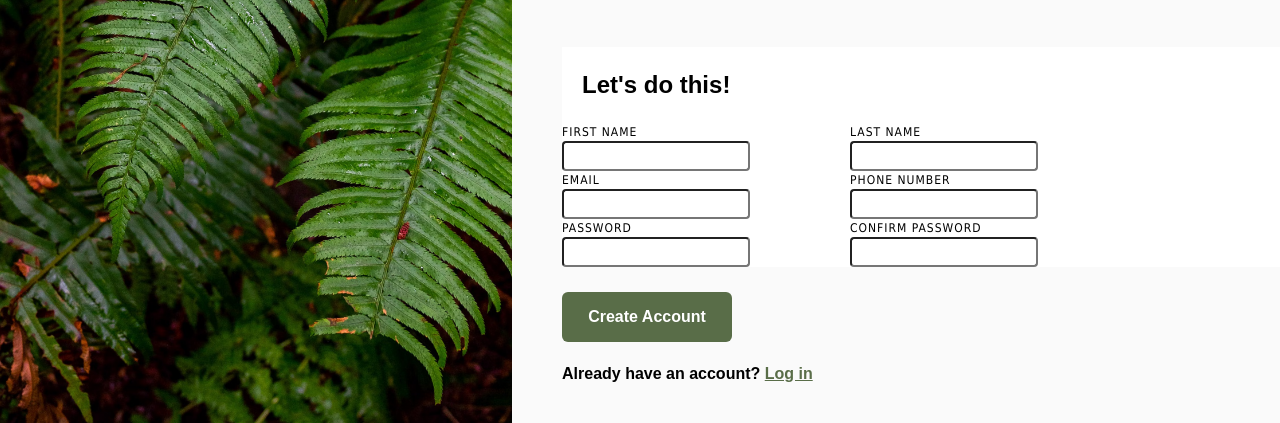
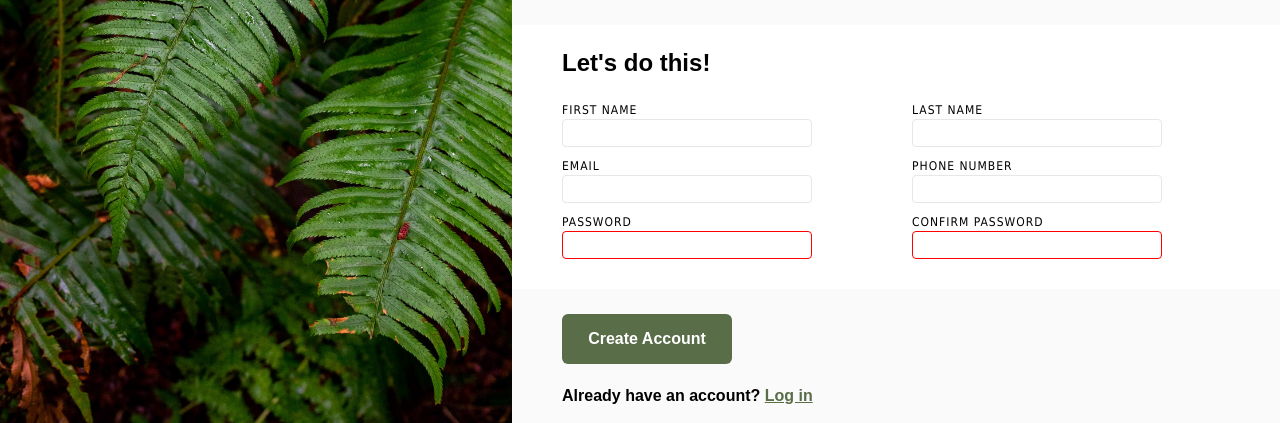
Before and after one commit to ChesterCapri/Form-Project, a plain HTML site: page index.html in a window 1280 px wide. Shown: the part 377-800 px from the top of the page. Drawn offline with Linux system fonts and the light colour scheme.

Commit message:
cleaned up form

```diff
--- a/index.html
+++ b/index.html
@@ -129,8 +129,9 @@
                 </div>
                 </div>
 
-                <button type="submit" class="submit">Create Account</button>
             </form>
+
+            <button type="submit" class="submit">Create Account</button>
 
             <div class="login">Already have an account? <a href="http://">Log in</a></div>
 
--- a/style.css
+++ b/style.css
@@ -104,14 +104,16 @@ width: auto;
 
   font-family: Arial, Helvetica, sans-serif;
   padding-left: 50px ;
+  background-color: white;
+  padding-bottom: 20px;
 }
 
-.excl-button {
-  background-color: white;
-}
+
+
 
 h2 {
-  padding: 20px;
+  padding-top: 20px;
+  padding-bottom: 20px;
 }
 
 .main-input-container{
@@ -128,6 +130,7 @@ h2 {
 
 }
 
+
 label {
   font-size: 12px;
   font-weight: 550;
@@ -136,7 +139,17 @@ label {
 
 input {
   border-radius: 4px;
+  border: 1px solid #E5E7EB;
+  width: 250px;
+  margin-bottom: 10px;
+}
 
+input:focus{
+border: 1px solid green;
+}
+
+input:invalid {
+  border: 1px solid red;
 }
 
 .submit {
@@ -148,6 +161,8 @@ input {
   height: 50px;
   width: 170px;
   font-weight: 600;
+  font-family: Arial, Helvetica, sans-serif;
+  margin-left: 50px;
 }
 
 .login {
```
